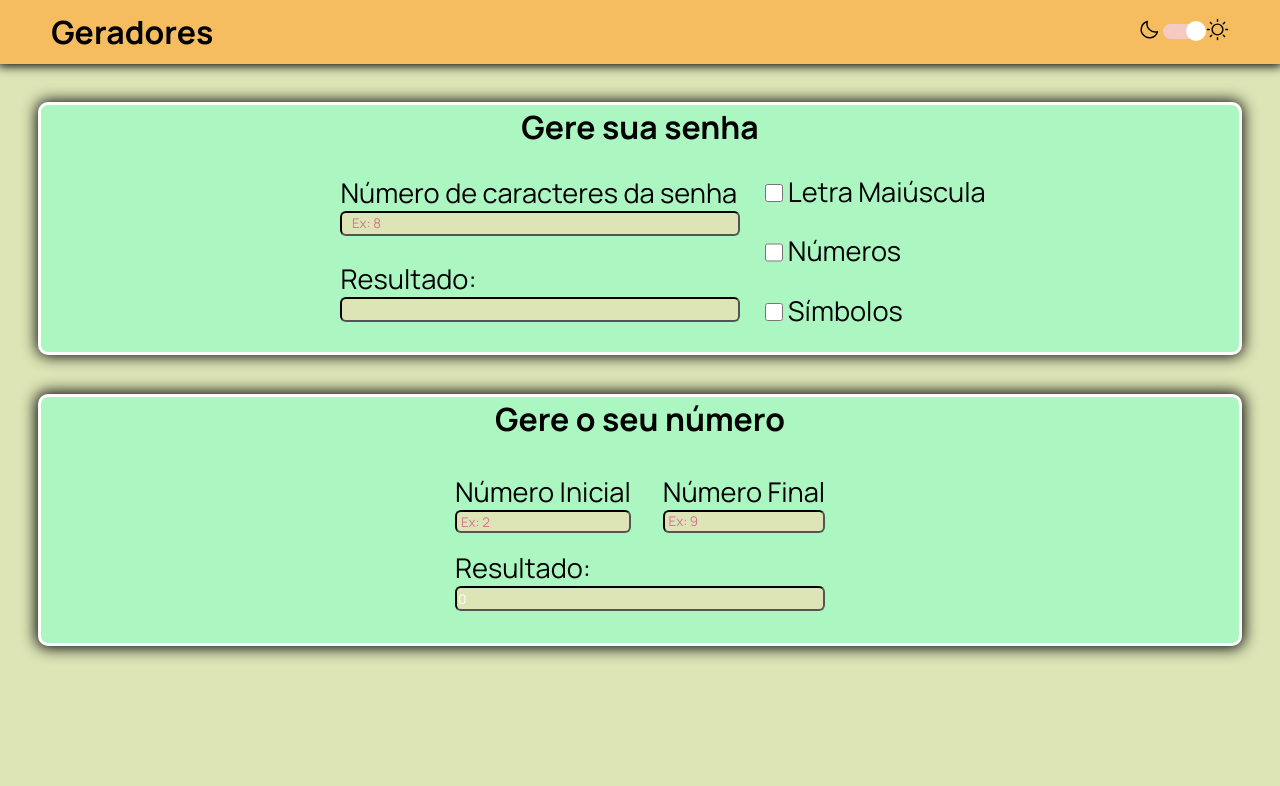
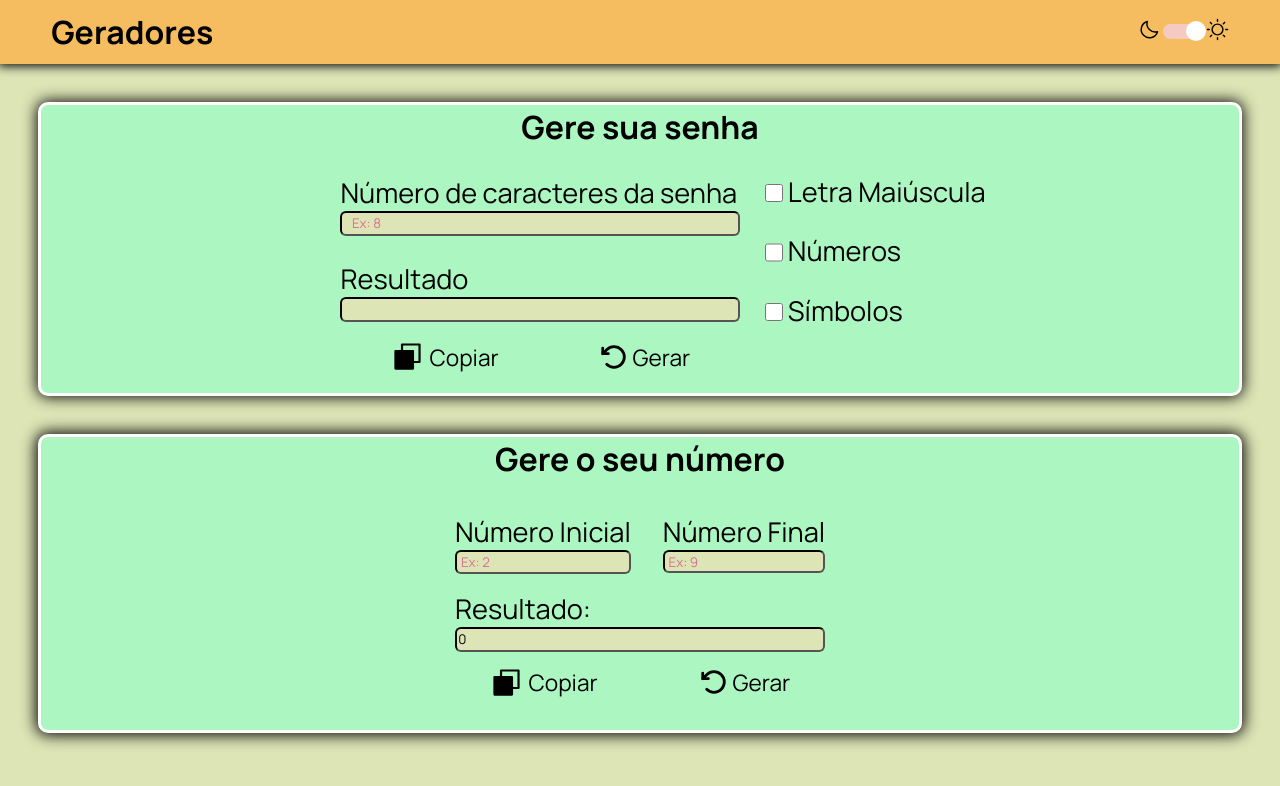
Before and after one commit to BedeJesus/Geradores, a React (Create React App) app: page / in a window 1280 px wide. Shown: the top 786 px of the page. Built offline with nearby package versions, Linux system fonts and the light colour scheme.

Commit message:
tue afternoon

```diff
--- a/src/components/Number/index.tsx
+++ b/src/components/Number/index.tsx
@@ -1,5 +1,6 @@
 import React, { useState } from "react";
-import { Container, Section, Inner_section, Span, Input, Options } from "./styles";
+import { Container, Section, Inner_section, Span, Input, Options,Buttons,Button,CopyPaste } from "./styles";
+import { Copy, ArrowCounterClockwise } from 'phosphor-react';
 
 
 
@@ -52,6 +53,20 @@ export default function Number() {
                     <Input type="number" value={randomNumber()} />
                 </Inner_section>
 
+                <Buttons>
+
+                        <CopyPaste>
+                            <Button> <Copy size={35} weight="fill" /></Button>
+                            <Span>Copiar</Span>
+                        </CopyPaste>
+
+                        <CopyPaste>
+                            <Button> <ArrowCounterClockwise size={30} weight="bold" /> </Button>
+                            <Span>Gerar</Span>
+                        </CopyPaste>
+
+                    </Buttons>
+
             </Section>
 
         </Container>
--- a/src/components/Number/styles.ts
+++ b/src/components/Number/styles.ts
@@ -49,7 +49,7 @@ export const Input = styled.input`
 background-color: ${props => props.theme.colors.primary_background};
 border-color: black;
 border-radius: 6px;
-color: white;
+color: ${props => props.theme.colors.text};
 padding: 0.4%;
 
 ::placeholder {
@@ -70,3 +70,36 @@ padding: 0.4%;
         margin: 0;
     }
 `
+
+export const Buttons = styled.div`
+display: flex;
+justify-content: space-around;
+`
+
+export const CopyPaste = styled.button`
+display: flex;
+justify-content: center;
+align-items: center;
+background-color: transparent;
+border: none;
+padding:0.5% 2%;
+border-radius: 10px;
+color:${props => props.theme.colors.text};
+ :hover{
+  background-color: ${props => props.theme.colors.primary_background};
+  transition: .3s;
+  cursor: pointer;
+
+ }
+`
+
+export const Button = styled.button`
+background-color: transparent;
+color:${props => props.theme.colors.text};
+border:none;
+margin-top:3%;
+margin-right: 4%;
+:hover{
+  cursor: pointer;
+}
+`
--- a/src/components/Password/index.tsx
+++ b/src/components/Password/index.tsx
@@ -1,5 +1,6 @@
-import { Container, Section, Options, Inner_section, Span, Check, Input, CheckBox } from "./styles";
+import { Container, Section, Options, Inner_section, Span, Check, Input, CheckBox, Buttons, CopyPaste, Button } from "./styles";
 import React, { useState } from "react";
+import { Copy, ArrowCounterClockwise } from 'phosphor-react';
 
 export default function Password() {
 
@@ -15,30 +16,30 @@ export default function Password() {
         const symbols: string[] = ["!", "@", "#", "$", "%", "&", "*"]
         const letters = Array.from(Array(26)).map((_, i) => i + 97)
         const lowerletters = letters.map((letter) => String.fromCharCode(letter))
-        const upperletters = lowerletters.map((letter) => (letter.toUpperCase()))
+        const upperLetters = lowerletters.map((letter) => (letter.toUpperCase()))
 
-        const password: string[] = []
-
-        password.concat(lowerletters)
+        let characters = lowerletters
 
         if (checkUpperCase) {
-            password.concat(upperletters)
+            characters = characters.concat(upperLetters)
         }
 
         if (checkNumber) {
-            password.concat(numbers)
+            characters = characters.concat(numbers)
         }
 
         if (CheckSymbols) {
-            password.concat(symbols)
+            characters = characters.concat(symbols)
         }
 
-
-        for (let i = 0; i <= length; i++) {
-
+        const password: string[] = []
+        for (let i = 1; i <= length; i++) {
+            const character = characters[Math.floor(Math.random() * characters.length)]
+            password.push(character)
 
         }
 
+        return password.join('')
 
     }
 
@@ -48,9 +49,6 @@ export default function Password() {
 
             <Options>
                 <Section>
-                    <>
-                    {console.log(generatePassword())}
-                    </>
 
                     <Inner_section>
                         <Span>Número de caracteres da senha </Span>
@@ -58,10 +56,23 @@ export default function Password() {
                     </Inner_section>
 
                     <Inner_section>
-                        <Span>Resultado:</Span>
-                        <Input type="text"  />
+                        <Span>Resultado</Span>
+                        <Input type="text" value={generatePassword()} />
+                    </Inner_section>
 
-                    </Inner_section>
+                    <Buttons>
+
+                        <CopyPaste>
+                            <Button> <Copy size={35} weight="fill" /></Button>
+                            <Span>Copiar</Span>
+                        </CopyPaste>
+
+                        <CopyPaste>
+                            <Button> <ArrowCounterClockwise size={30} weight="bold" /> </Button>
+                            <Span>Gerar</Span>
+                        </CopyPaste>
+
+                    </Buttons>
 
                 </Section>
 
--- a/src/components/Password/styles.ts
+++ b/src/components/Password/styles.ts
@@ -45,7 +45,7 @@ export const Input = styled.input`
 background-color: ${props => props.theme.colors.primary_background};
 border-color: black;
 border-radius: 6px;
-color: white;
+color: ${props => props.theme.colors.text};
 padding: 0.4%;
 
 ::placeholder {
@@ -73,3 +73,35 @@ margin-right: 2%;
 margin-top: 1.5%;
 
 `
+export const Buttons = styled.div`
+display: flex;
+justify-content: space-around;
+`
+
+export const CopyPaste = styled.button`
+display: flex;
+justify-content: center;
+align-items: center;
+background-color: transparent;
+border: none;
+padding:0.5% 2%;
+border-radius: 10px;
+color:${props => props.theme.colors.text};
+ :hover{
+  background-color: ${props => props.theme.colors.primary_background};
+  transition: .3s;
+  cursor: pointer;
+
+ }
+`
+
+export const Button = styled.button`
+background-color: transparent;
+color:${props => props.theme.colors.text};
+border:none;
+margin-top:3%;
+margin-right: 4%;
+:hover{
+  cursor: pointer;
+}
+`
```
